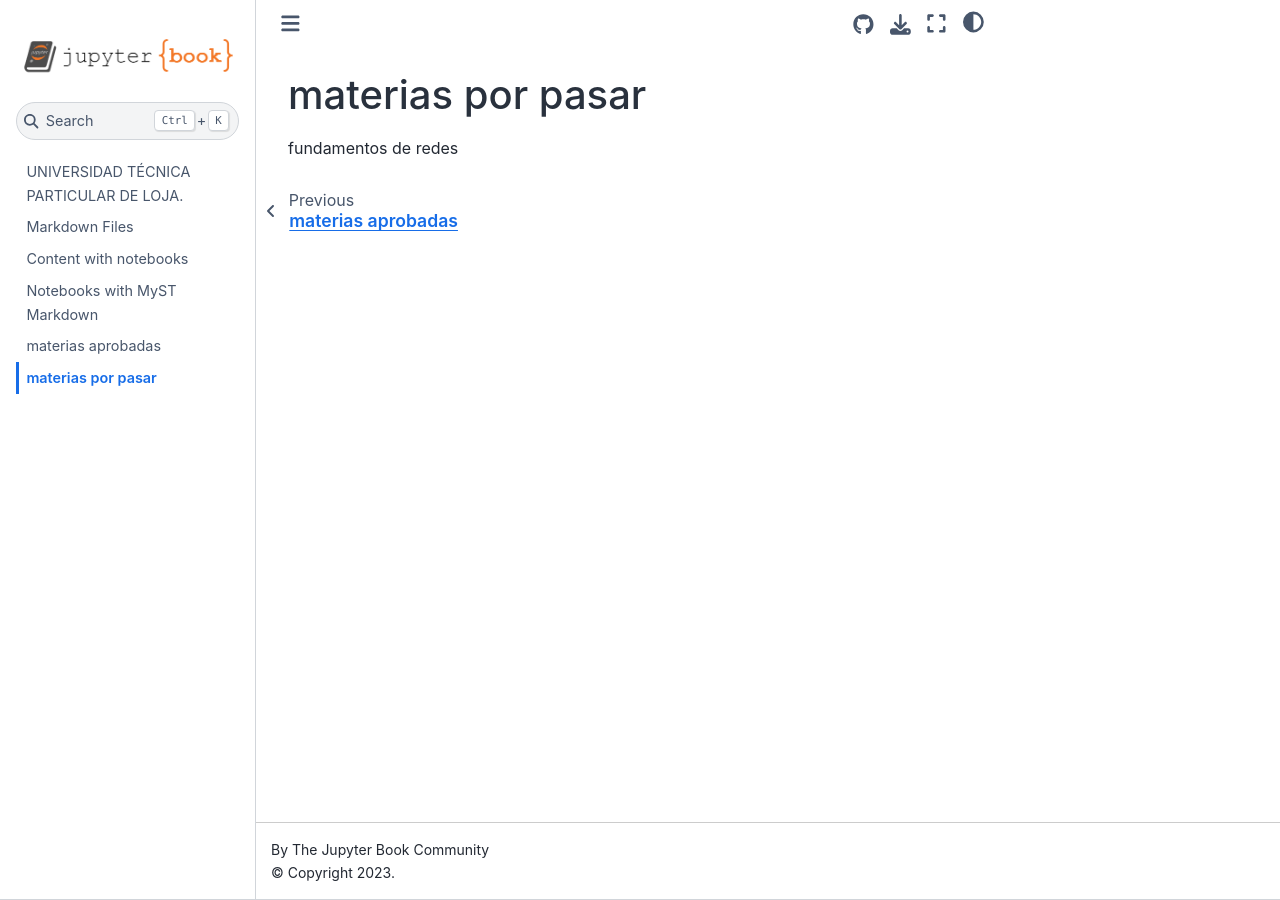
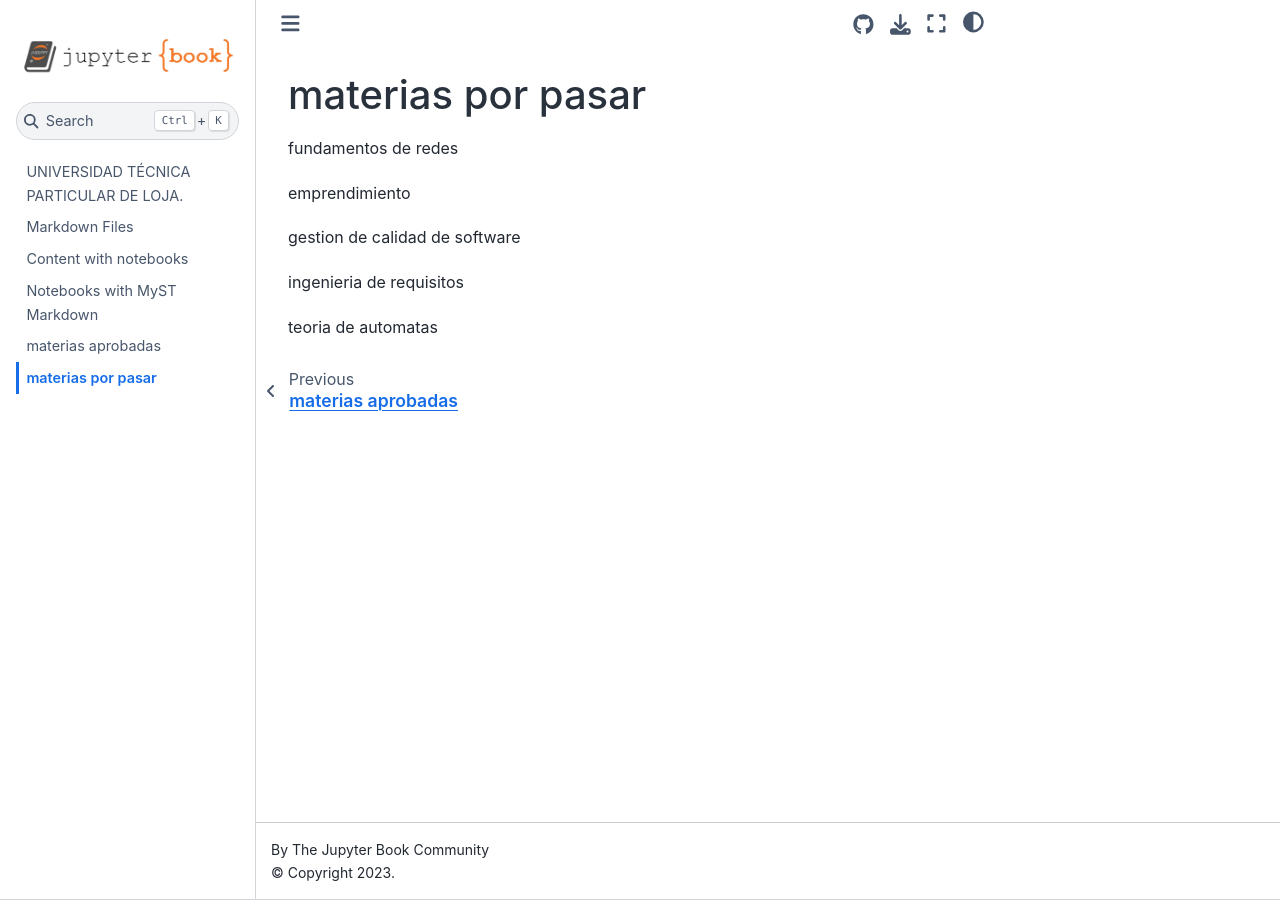
Before and after one commit to JoseDavid-gif/classPlaWeb, a Jupyter Book: the page built from materiasporpasar.md, in a window 1280 px wide. Built offline with Jupyter Book 1.0.4 settings and Sphinx 7.4.7 and the Sphinx Book theme 1.1.4, drawn with Linux system fonts in a browser that asks for light colours.

Commit message:
Update materiasporpasar.md

```diff
--- a/materiasporpasar.md
+++ b/materiasporpasar.md
@@ -1,3 +1,15 @@
 # materias por pasar
 
 fundamentos de redes
+
+
+emprendimiento
+
+
+gestion de calidad de software
+
+
+ingenieria de requisitos
+
+
+teoria de automatas
```
